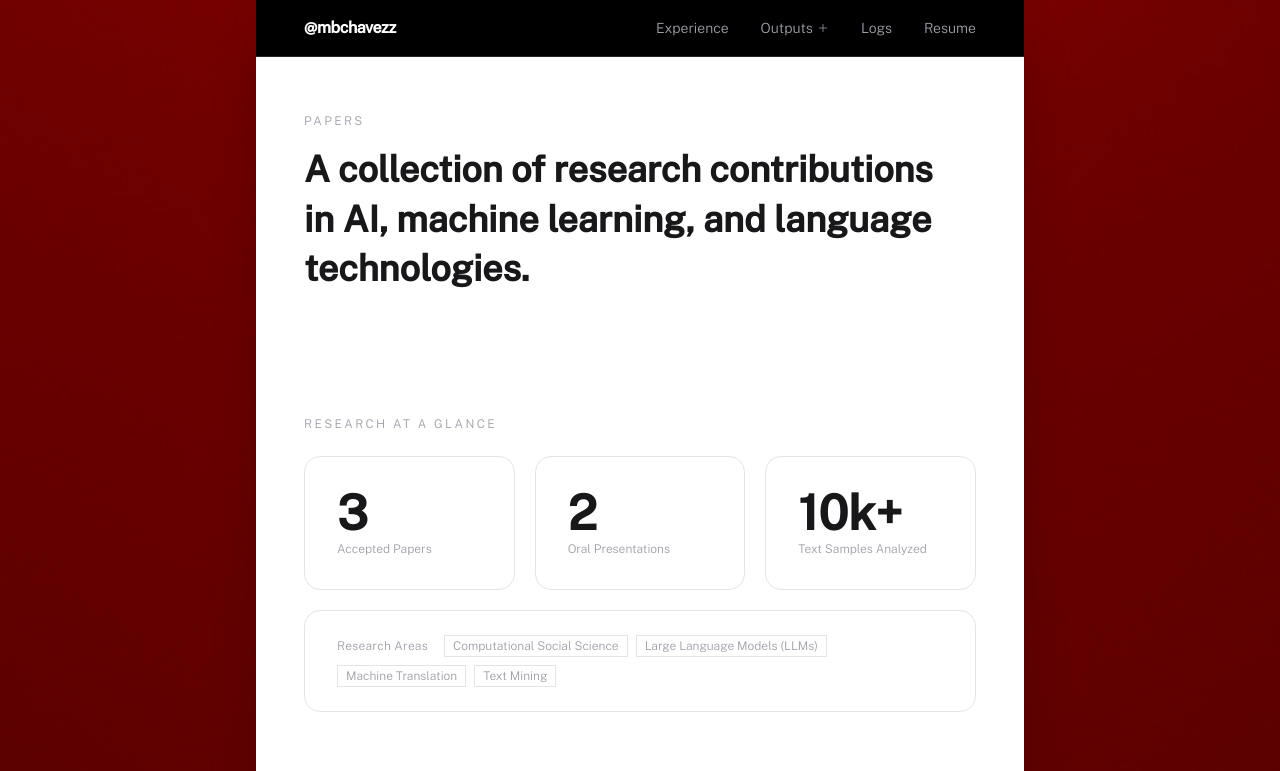
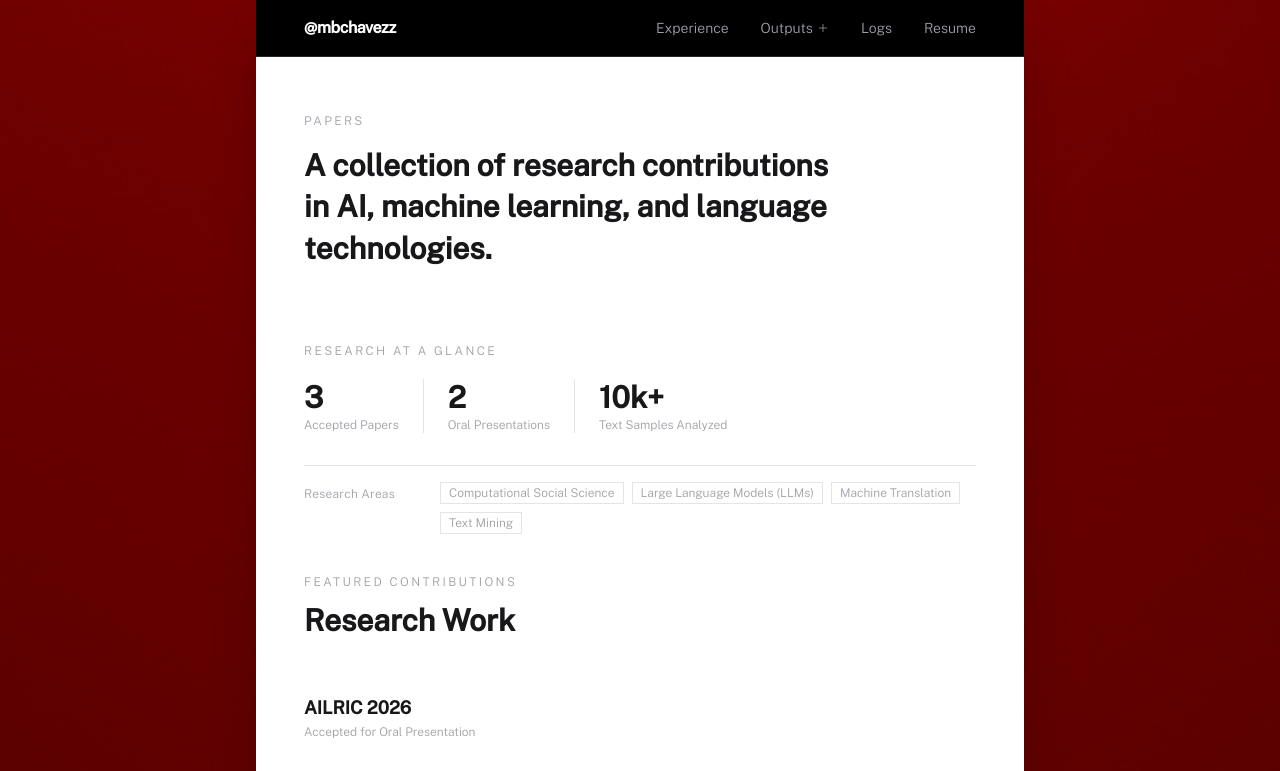
Before and after one commit to mbchavez27/mbchavezzportfolio, a React (Vite) app: page /papers in a window 1280 px wide. Shown: the top 771 px of the page. Built offline with nearby package versions, Linux system fonts and the light colour scheme.

Commit message:
style(ui): minimal page hero and at-a-glance row

```diff
--- a/src/components/molecules/PageHero.tsx
+++ b/src/components/molecules/PageHero.tsx
@@ -9,9 +9,9 @@ type Props = {
 
 export default function PageHero({ eyebrow, children }: Props) {
   return (
-    <motion.div {...revealOnLoad({ y: 20 })} className="mb-20 page-container">
+    <motion.div {...revealOnLoad({ y: 20 })} className="mb-10 page-container">
       <p className="font-body font-light text-xs text-zinc-400 tracking-[0.2em] uppercase mb-4">{eyebrow}</p>
-      <h1 className="font-display text-3xl md:text-4xl font-semibold text-zinc-900 leading-snug">{children}</h1>
+      <h1 className="font-display text-2xl md:text-3xl font-semibold text-zinc-900 leading-snug">{children}</h1>
     </motion.div>
   );
 }
--- a/src/components/organisms/AtAGlance.tsx
+++ b/src/components/organisms/AtAGlance.tsx
@@ -2,7 +2,6 @@ import { motion } from "motion/react";
 import { revealOnScroll } from "@/lib/motion";
 import AccentRule from "@/components/atoms/AccentRule";
 import Tag from "@/components/atoms/Tag";
-import { CARD_LIGHT, GRID_GAP } from "@/components/atoms/surfaces";
 
 export type Stat = { readonly value: string; readonly label: string };
 export type TagGroup = { readonly label: string; readonly tags: readonly string[] };
@@ -13,43 +12,36 @@ type Props = {
   tagGroups: readonly TagGroup[];
 };
 
-const statColumns: Record<number, string> = {
-  2: "sm:grid-cols-2",
-  3: "sm:grid-cols-3",
-};
-
-/** Summary at the top of a page: headline-number cards plus a card of labelled tag rows. */
+/** Summary at the top of a page: an inline row of headline numbers plus labelled tag rows. */
 export default function AtAGlance({ title, stats, tagGroups }: Props) {
   return (
-    <motion.div {...revealOnScroll()} className="page-container mb-20">
+    <motion.div {...revealOnScroll()} className="page-container mb-6">
       <AccentRule />
 
-      <p className="font-body font-light text-xs text-zinc-400 tracking-[0.2em] uppercase pt-10 pb-6">{title}</p>
+      <p className="font-body font-light text-xs text-zinc-400 tracking-[0.2em] uppercase pt-8 pb-5">{title}</p>
 
-      <div className={`grid grid-cols-1 ${statColumns[stats.length] ?? "sm:grid-cols-3"} ${GRID_GAP}`}>
-        {stats.map((stat, i) => (
-          <motion.div
-            key={stat.label}
-            {...revealOnScroll({ y: 16, delay: i * 0.1, duration: 0.5 })}
-            className={`p-8 ${CARD_LIGHT}`}
-          >
-            <p className="font-display text-4xl md:text-5xl font-semibold text-zinc-900 mb-1">{stat.value}</p>
-            <p className="font-body font-light text-xs text-zinc-400">{stat.label}</p>
-          </motion.div>
+      <div className="flex flex-wrap gap-y-4 divide-x divide-primary/15">
+        {stats.map((stat) => (
+          <div key={stat.label} className="pr-6 pl-6 first:pl-0">
+            <p className="font-display text-3xl font-semibold text-zinc-900">{stat.value}</p>
+            <p className="font-body font-light text-xs text-zinc-400 mt-0.5">{stat.label}</p>
+          </div>
         ))}
       </div>
 
       {tagGroups.length > 0 && (
-        <div className={`mt-4 md:mt-5 px-8 py-2 ${CARD_LIGHT} divide-y divide-primary/10`}>
+        <dl className="mt-8 divide-y divide-primary/10 border-t border-primary/10">
           {tagGroups.map((group) => (
-            <div key={group.label} className="py-4 flex flex-wrap items-center gap-2">
-              <p className="font-body font-light text-xs text-zinc-400 tracking-wide mr-2">{group.label}</p>
-              {group.tags.map((tag) => (
-                <Tag key={tag} label={tag} variant="light" />
-              ))}
+            <div key={group.label} className="grid grid-cols-1 sm:grid-cols-[7rem_1fr] gap-x-6 gap-y-2 py-4">
+              <dt className="font-body font-light text-xs text-zinc-400 tracking-wide sm:pt-1">{group.label}</dt>
+              <dd className="flex flex-wrap gap-2">
+                {group.tags.map((tag) => (
+                  <Tag key={tag} label={tag} variant="light" />
+                ))}
+              </dd>
             </div>
           ))}
-        </div>
+        </dl>
       )}
     </motion.div>
   );
```
